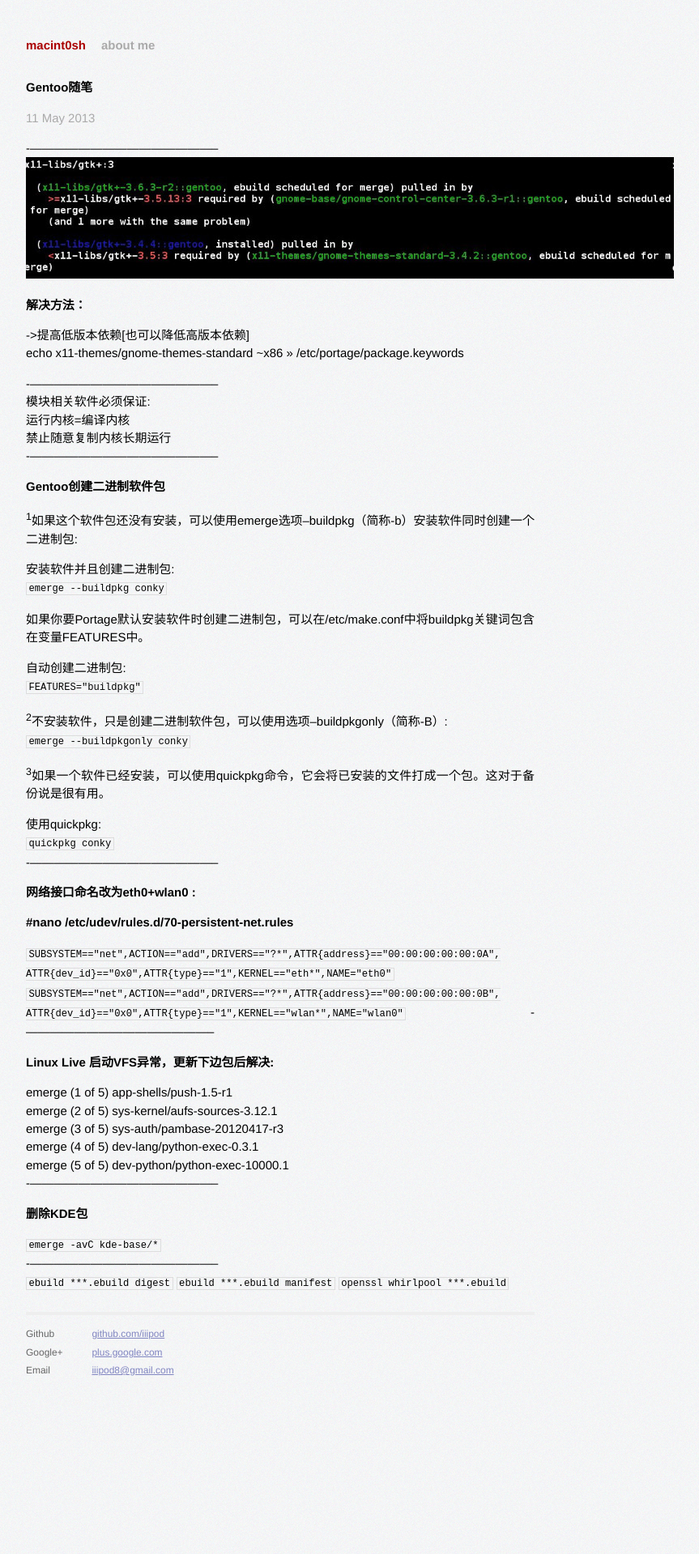
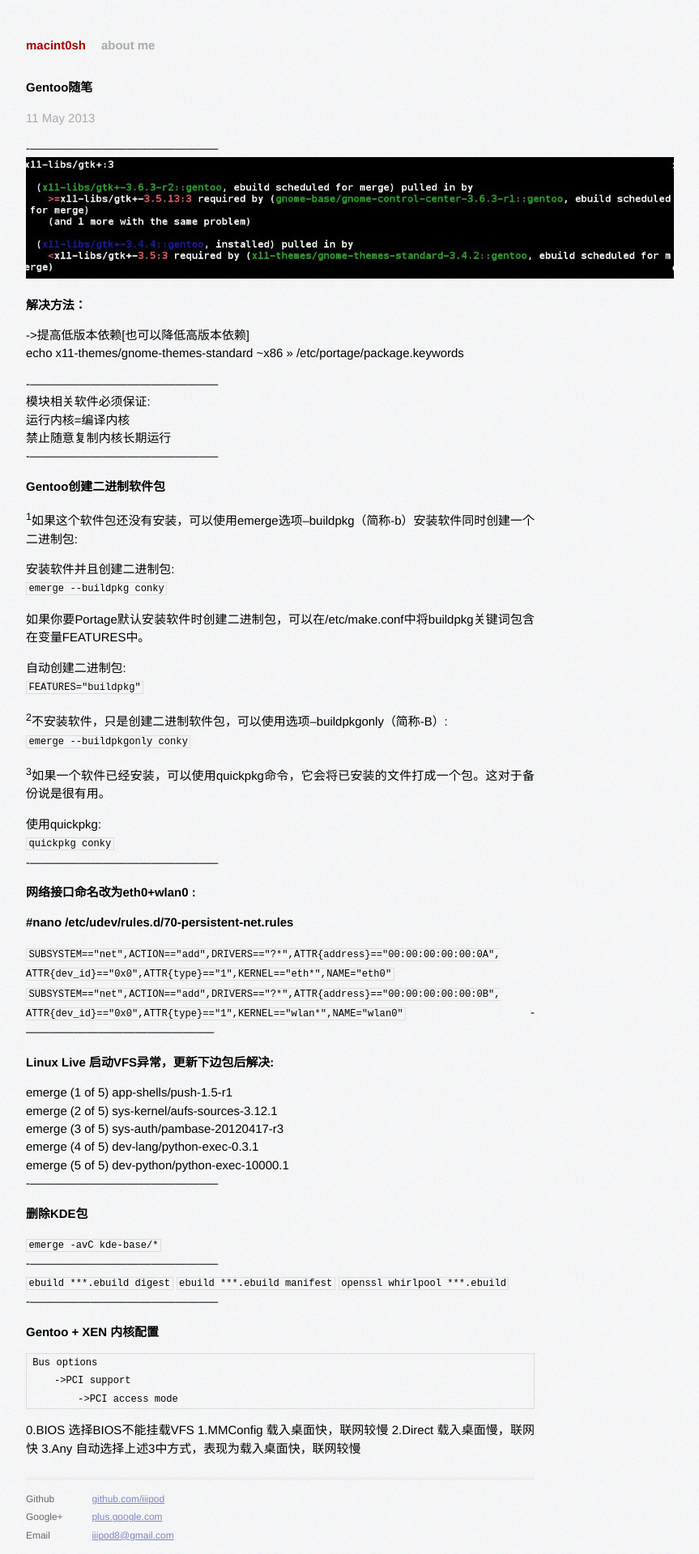
Before and after one commit to iiipod/iiipod.github.com, a Jekyll site: the page built from _posts/2013-05-11-Gentoo随笔.markdown, in a window 1280 px wide. Shown: the whole page at 81% size, without its empty margins (294-1157 px from the left). Built offline with Jekyll 4.4.1, drawn with Linux system fonts in a browser that asks for light colours; Markdown is read by kramdown in place of the engine named in the settings; before the commit the page ends 1715 px from its top, so only the background shows below that.

Commit message:
2014年 07月 09日 星期三 11:27:07 CST

```diff
--- a/_posts/2013-05-11-Gentoo随笔.markdown
+++ b/_posts/2013-05-11-Gentoo随笔.markdown
@@ -55,3 +55,14 @@
 `ebuild ***.ebuild digest`
 `ebuild ***.ebuild manifest`
 `openssl whirlpool ***.ebuild`
+\------------------------------------------------
+# Gentoo + XEN 内核配置
+
+    Bus options
+        ->PCI support
+            ->PCI access mode
+
+0.BIOS      选择BIOS不能挂载VFS
+1.MMConfig  载入桌面快，联网较慢
+2.Direct    载入桌面慢，联网快
+3.Any       自动选择上述3中方式，表现为载入桌面快，联网较慢
```
